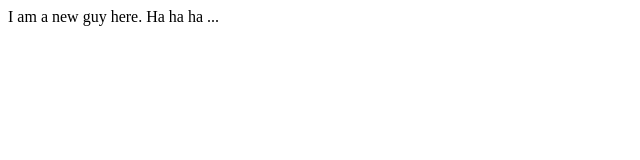
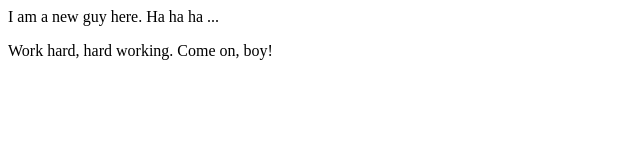
Before and after one commit to nanzhangren/web-learning, a plain HTML site: page index.html in a window 1280 px wide. Shown: the whole page, without its empty margins (0-640 px from the left). Drawn offline with Linux system fonts and the light colour scheme.

Commit message:
Modify some info.

```diff
--- a/index.html
+++ b/index.html
@@ -4,5 +4,6 @@
 </head>
 <body>
     <p>I am a new guy here. Ha ha ha ...
+    <p>Work hard, hard working. Come on, boy!
 </body>
 </html
```
Also changed, not shown: README.md.
